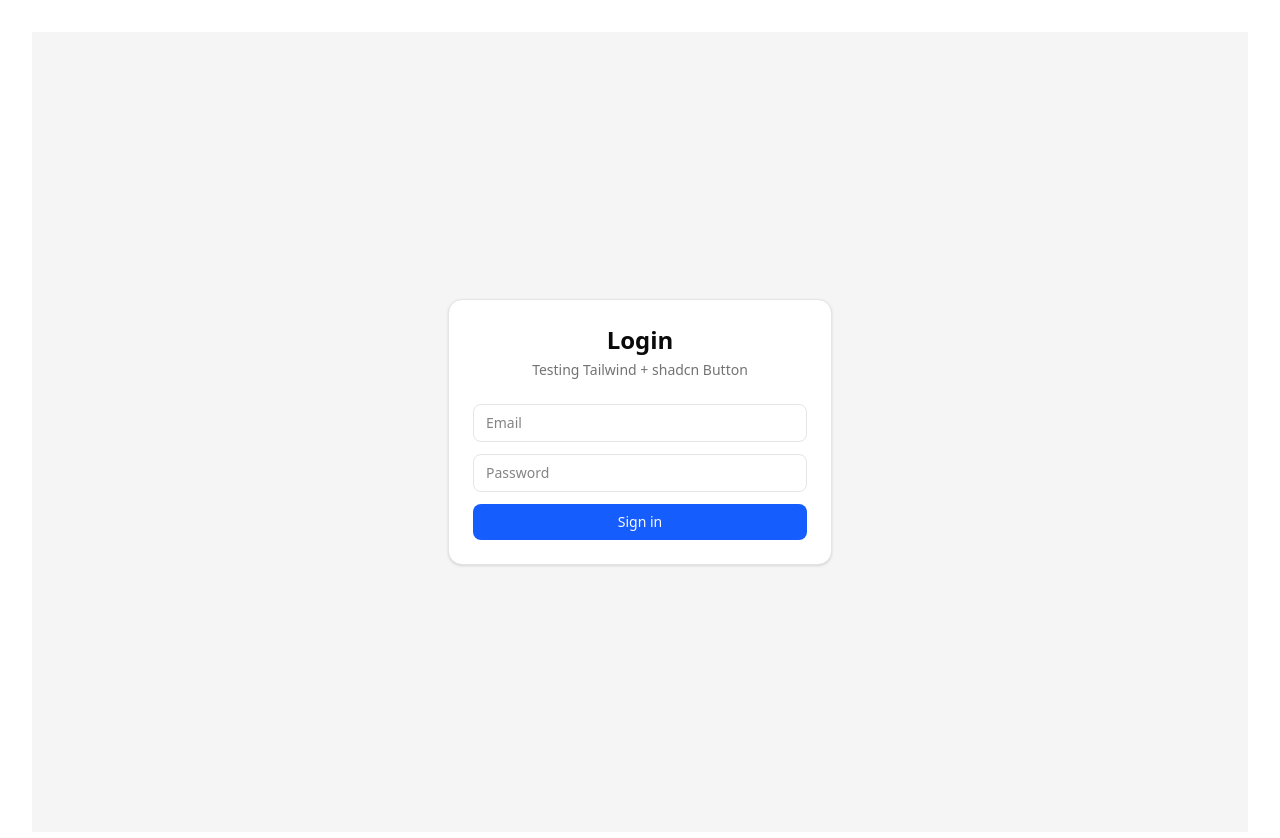
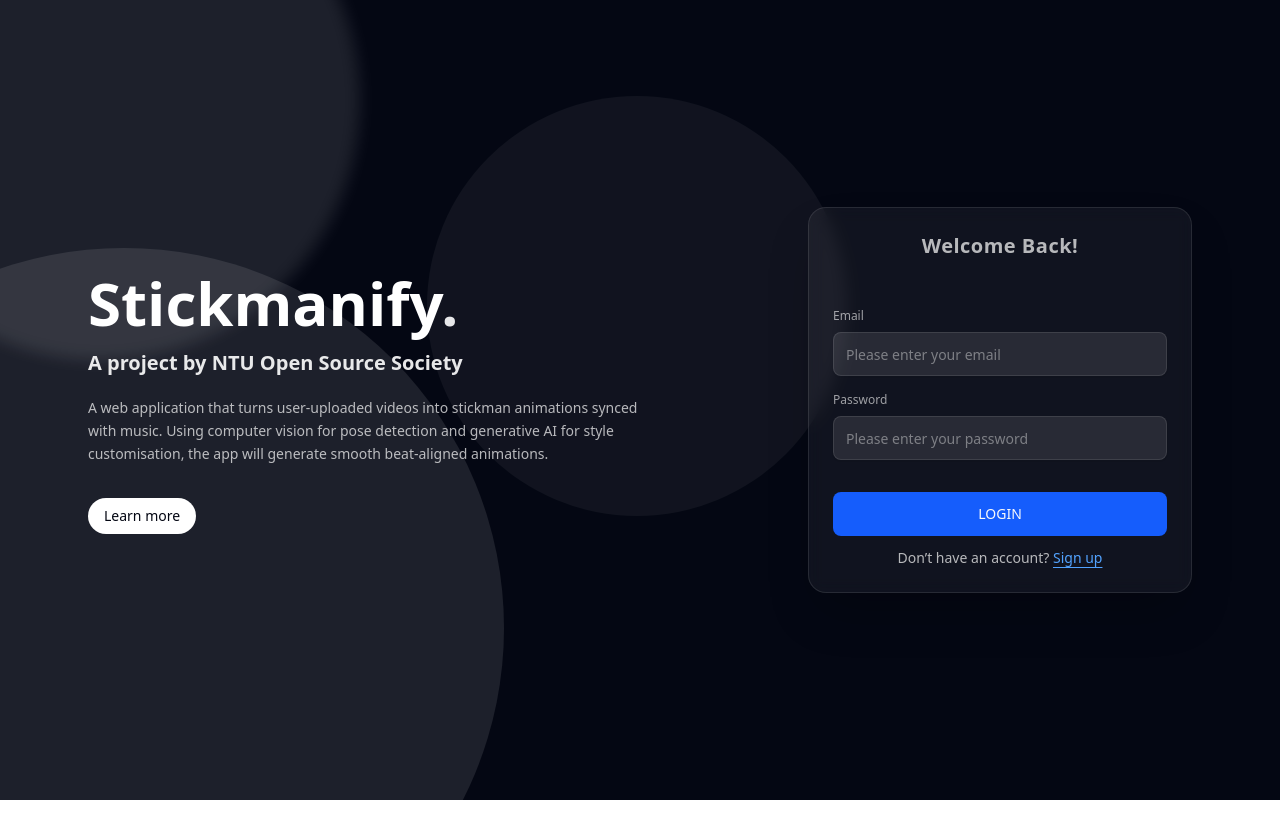
Before and after one commit to HackOSS-Stickmanify/Stickmanify-Web-Dev, a React app in the folder frontend/: page / in a window 1280 px wide. Shown: the top 838 px of the page. After the commit the page ends 800 px from the top, so only its background shows below. Built offline with nearby package versions, Linux system fonts and the light colour scheme; the HTML template or start-up script is replaced by a standard one.

Commit message:
feat: login/landing page

```diff
--- a/frontend/package.json
+++ b/frontend/package.json
@@ -10,6 +10,7 @@
     "preview": "vite preview"
   },
   "dependencies": {
+    "@radix-ui/react-label": "^2.1.8",
     "@radix-ui/react-slot": "^1.2.4",
     "@tailwindcss/vite": "^4.1.18",
     "class-variance-authority": "^0.7.1",
--- a/frontend/src/App.tsx
+++ b/frontend/src/App.tsx
@@ -1,7 +1,6 @@
 import { useState } from 'react'
 import reactLogo from './assets/react.svg'
 import viteLogo from '/vite.svg'
-import './App.css'
 import Login from './pages/Login'
 
 function App() {
--- /dev/null
+++ b/frontend/src/components/ui/card.tsx
@@ -0,0 +1,92 @@
+import * as React from "react"
+
+import { cn } from "@/lib/utils"
+
+function Card({ className, ...props }: React.ComponentProps<"div">) {
+  return (
+    <div
+      data-slot="card"
+      className={cn(
+        "bg-card text-card-foreground flex flex-col gap-6 rounded-xl border py-6 shadow-sm",
+        className
+      )}
+      {...props}
+    />
+  )
+}
+
+function CardHeader({ className, ...props }: React.ComponentProps<"div">) {
+  return (
+    <div
+      data-slot="card-header"
+      className={cn(
+        "@container/card-header grid auto-rows-min grid-rows-[auto_auto] items-start gap-2 px-6 has-data-[slot=card-action]:grid-cols-[1fr_auto] [.border-b]:pb-6",
+        className
+      )}
+      {...props}
+    />
+  )
+}
+
+function CardTitle({ className, ...props }: React.ComponentProps<"div">) {
+  return (
+    <div
+      data-slot="card-title"
+      className={cn("leading-none font-semibold", className)}
+      {...props}
+    />
+  )
+}
+
+function CardDescription({ className, ...props }: React.ComponentProps<"div">) {
+  return (
+    <div
+      data-slot="card-description"
+      className={cn("text-muted-foreground text-sm", className)}
+      {...props}
+    />
+  )
+}
+
+function CardAction({ className, ...props }: React.ComponentProps<"div">) {
+  return (
+    <div
+      data-slot="card-action"
+      className={cn(
+        "col-start-2 row-span-2 row-start-1 self-start justify-self-end",
+        className
+      )}
+      {...props}
+    />
+  )
+}
+
+function CardContent({ className, ...props }: React.ComponentProps<"div">) {
+  return (
+    <div
+      data-slot="card-content"
+      className={cn("px-6", className)}
+      {...props}
+    />
+  )
+}
+
+function CardFooter({ className, ...props }: React.ComponentProps<"div">) {
+  return (
+    <div
+      data-slot="card-footer"
+      className={cn("flex items-center px-6 [.border-t]:pt-6", className)}
+      {...props}
+    />
+  )
+}
+
+export {
+  Card,
+  CardHeader,
+  CardFooter,
+  CardTitle,
+  CardAction,
+  CardDescription,
+  CardContent,
+}
--- /dev/null
+++ b/frontend/src/components/ui/input.tsx
@@ -0,0 +1,21 @@
+import * as React from "react"
+
+import { cn } from "@/lib/utils"
+
+function Input({ className, type, ...props }: React.ComponentProps<"input">) {
+  return (
+    <input
+      type={type}
+      data-slot="input"
+      className={cn(
+        "file:text-foreground placeholder:text-muted-foreground selection:bg-primary selection:text-primary-foreground dark:bg-input/30 border-input h-9 w-full min-w-0 rounded-md border bg-transparent px-3 py-1 text-base shadow-xs transition-[color,box-shadow] outline-none file:inline-flex file:h-7 file:border-0 file:bg-transparent file:text-sm file:font-medium disabled:pointer-events-none disabled:cursor-not-allowed disabled:opacity-50 md:text-sm",
+        "focus-visible:border-ring focus-visible:ring-ring/50 focus-visible:ring-[3px]",
+        "aria-invalid:ring-destructive/20 dark:aria-invalid:ring-destructive/40 aria-invalid:border-destructive",
+        className
+      )}
+      {...props}
+    />
+  )
+}
+
+export { Input }
--- /dev/null
+++ b/frontend/src/components/ui/label.tsx
@@ -0,0 +1,22 @@
+import * as React from "react"
+import * as LabelPrimitive from "@radix-ui/react-label"
+
+import { cn } from "@/lib/utils"
+
+function Label({
+  className,
+  ...props
+}: React.ComponentProps<typeof LabelPrimitive.Root>) {
+  return (
+    <LabelPrimitive.Root
+      data-slot="label"
+      className={cn(
+        "flex items-center gap-2 text-sm leading-none font-medium select-none group-data-[disabled=true]:pointer-events-none group-data-[disabled=true]:opacity-50 peer-disabled:cursor-not-allowed peer-disabled:opacity-50",
+        className
+      )}
+      {...props}
+    />
+  )
+}
+
+export { Label }
--- a/frontend/src/pages/Login.tsx
+++ b/frontend/src/pages/Login.tsx
@@ -1,30 +1,95 @@
 import { Button } from "@/components/ui/button";
+import { Card, CardContent, CardFooter, CardHeader, CardTitle } from "@/components/ui/card";
+import { Input } from "@/components/ui/input";
+import { Label } from "@/components/ui/label";
 
-function Login() {
+export default function Login() {
   return (
-    <div className="min-h-screen flex items-center justify-center bg-muted p-6">
-      <div className="w-full max-w-sm rounded-xl border bg-background p-6 shadow">
-        <h1 className="text-2xl font-semibold">Login</h1>
-        <p className="mt-1 text-sm text-muted-foreground">
-          Testing Tailwind + shadcn Button
-        </p>
+    <div className="min-h-screen relative overflow-hidden bg-[#040713] text-white">
+      {/* Background shapes (subtle) */}
+      <div className="pointer-events-none absolute -top-40 -left-40 h-[520px] w-[520px] rounded-full bg-white/10 blur-sm" />
+      <div className="pointer-events-none absolute -bottom-52 -left-64 h-[760px] w-[760px] rounded-full bg-white/10" />
+      <div className="pointer-events-none absolute top-24 left-1/3 h-[420px] w-[420px] rounded-full bg-white/5" />
 
-        <div className="mt-6 space-y-3">
-          <input
-            className="w-full rounded-md border bg-background px-3 py-2 text-sm outline-none focus:ring-2 focus:ring-ring"
-            placeholder="Email"
-          />
-          <input
-            type="password"
-            className="w-full rounded-md border bg-background px-3 py-2 text-sm outline-none focus:ring-2 focus:ring-ring"
-            placeholder="Password"
-          />
+      <div className="relative mx-auto flex min-h-screen max-w-6xl items-center gap-10 px-6 py-10">
+        {/* Left hero */}
+        <div className="flex-1">
+          <h1 className="text-5xl sm:text-6xl font-extrabold leading-tight">
+            Stickmanify<span className="text-white/90">.</span>
+          </h1>
 
-          <Button className="w-full bg-blue-600">Sign in</Button>
+          <p className="mt-2 text-xl font-semibold text-white/90">
+            A project by NTU Open Source Society
+          </p>
+
+          <p className="mt-5 max-w-xl text-sm leading-relaxed text-white/70">
+            A web application that turns user-uploaded videos into stickman animations synced with music.
+            Using computer vision for pose detection and generative AI for style customisation, the app
+            will generate smooth beat-aligned animations.
+          </p>
+
+          <div className="mt-8">
+            <Button
+              variant="secondary"
+              className="rounded-full bg-white text-[#040713] hover:bg-white/90"
+            >
+              Learn more
+            </Button>
+          </div>
+        </div>
+
+        {/* Right login card */}
+        <div className="w-full max-w-sm">
+          <Card className="rounded-2xl border border-white/10 bg-white/5 text-white shadow-2xl backdrop-blur">
+            <CardHeader className="pb-2 text-center">
+              <CardTitle className="text-xl tracking-wide text-white/70">
+                Welcome Back!
+              </CardTitle>
+            </CardHeader>
+
+            <CardContent className="space-y-4 pt-2">
+              <div className="space-y-2">
+                <Label htmlFor="email" className="text-xs text-white/60">
+                  Email
+                </Label>
+                <Input
+                  id="email"
+                  placeholder="Please enter your email"
+                  className="h-11 bg-white/10 text-white placeholder:text-white/40 border-white/10"
+                />
+              </div>
+
+              <div className="space-y-2">
+                <Label htmlFor="password" className="text-xs text-white/60">
+                  Password
+                </Label>
+                <Input
+                  id="password"
+                  type="password"
+                  placeholder="Please enter your password"
+                  className="h-11 bg-white/10 text-white placeholder:text-white/40 border-white/10"
+                />
+              </div>
+            </CardContent>
+
+            <CardFooter className="flex flex-col gap-3 pt-2">
+              <Button className="h-11 w-full bg-blue-600 hover:bg-blue-700">
+                LOGIN
+              </Button>
+
+              <p className="text-sm text-white/70">
+                Don’t have an account?{" "}
+                <a
+                  href="/signup"
+                  className="text-blue-400 hover:text-blue-300 underline underline-offset-4"
+                >
+                  Sign up
+                </a>
+              </p>
+            </CardFooter>
+          </Card>
         </div>
       </div>
     </div>
   );
 }
-
-export default Login
```
Also changed, not shown: 1 other file (tests, documents, lock files or other folders).
